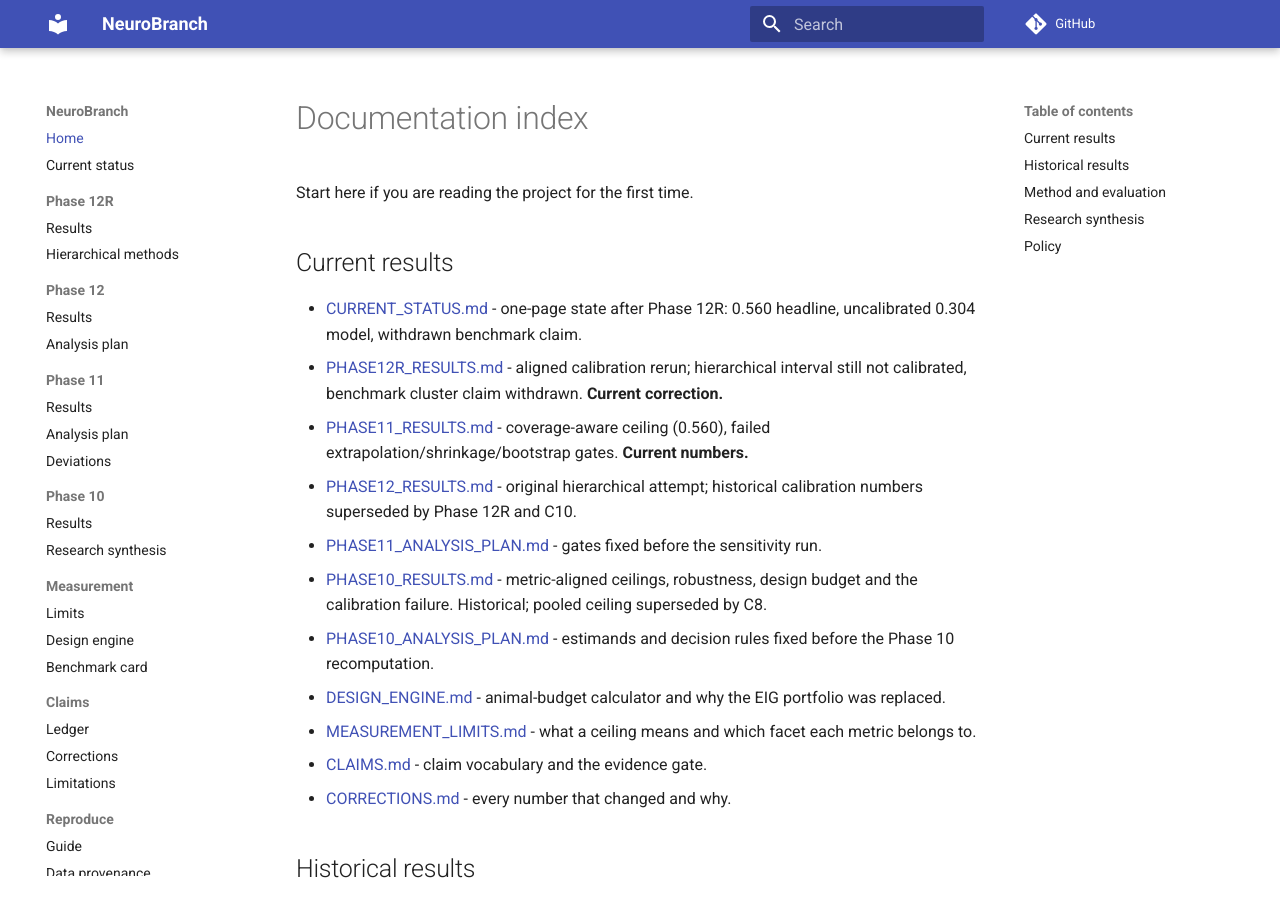
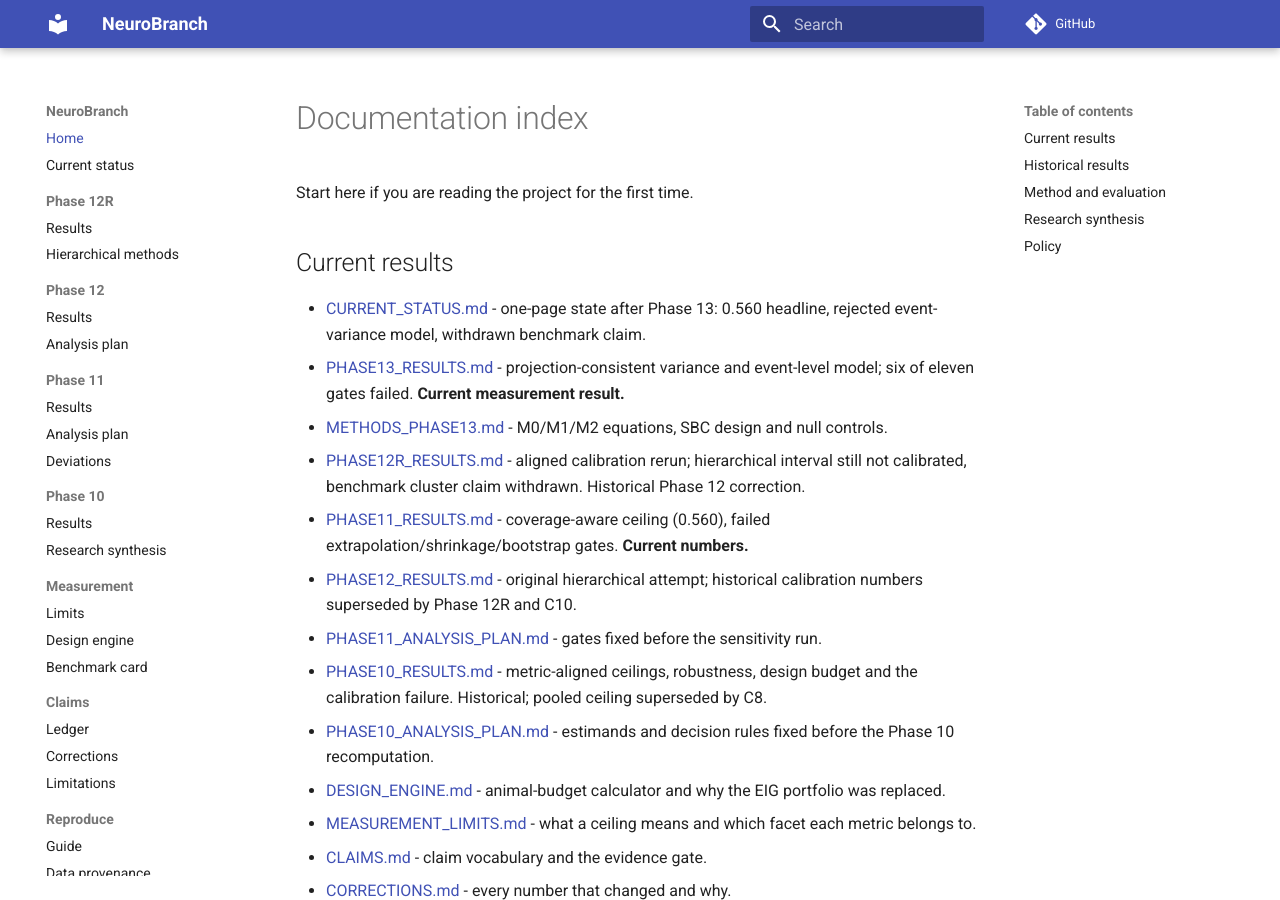
Before and after one commit to toniIepure25/neurobranch-celegans, an MkDocs documentation site: the page built from docs/README.md, in a window 1280 px wide and 900 px high. Built offline with MkDocs 1.6.1 and Material for MkDocs 9.7.7, drawn with Linux system fonts in a browser that asks for light colours; comment, search, counter and statistics services are not loaded.

Commit message:
docs: link Phase 13 results from documentation index

```diff
--- a/docs/README.md
+++ b/docs/README.md
@@ -4,11 +4,15 @@ Start here if you are reading the project for the first time.
 
 ## Current results
 
-- [CURRENT_STATUS.md](CURRENT_STATUS.md) - one-page state after Phase 12R:
-  0.560 headline, uncalibrated 0.304 model, withdrawn benchmark claim.
+- [CURRENT_STATUS.md](CURRENT_STATUS.md) - one-page state after Phase 13:
+  0.560 headline, rejected event-variance model, withdrawn benchmark claim.
+- [PHASE13_RESULTS.md](PHASE13_RESULTS.md) - projection-consistent variance and
+  event-level model; six of eleven gates failed. **Current measurement result.**
+- [METHODS_PHASE13.md](METHODS_PHASE13.md) - M0/M1/M2 equations, SBC design and
+  null controls.
 - [PHASE12R_RESULTS.md](PHASE12R_RESULTS.md) - aligned calibration rerun;
   hierarchical interval still not calibrated, benchmark cluster claim withdrawn.
-  **Current correction.**
+  Historical Phase 12 correction.
 - [PHASE11_RESULTS.md](PHASE11_RESULTS.md) - coverage-aware ceiling (0.560),
   failed extrapolation/shrinkage/bootstrap gates. **Current numbers.**
 - [PHASE12_RESULTS.md](PHASE12_RESULTS.md) - original hierarchical attempt;
```
